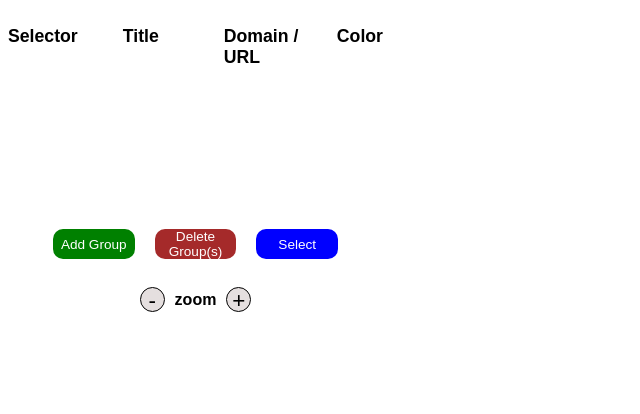
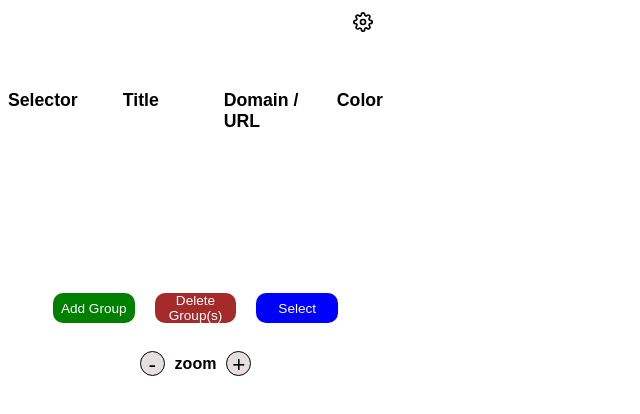
Before and after one commit to furofo/TabGroupExtension, a website built with webpack: page popup.html in a window 1280 px wide. Shown: the whole page, without its empty margins (0-640 px from the left). Built offline with nearby package versions, Linux system fonts and the light colour scheme; some packages are replaced by stand-ins of ours.

Commit message:
added settings icon top right corner and basic function attached
this will go to settings page when full funcitonality added

```diff
--- a/css/style.css
+++ b/css/style.css
@@ -39,6 +39,33 @@ q:before,q:after {
   content:'';
 }
 abbr,acronym { border:0;
+}
+.settings-page-icon {
+  width: 20px;
+  height: 20px;
+  margin-top: 12px;
+  margin-left: auto;
+  margin-right: 10px;
+  margin-bottom: 12px;
+  display: flex; /* Added for centering the SVG */
+  align-items: center; /* Vertically center */
+  justify-content: center; /* Horizontally center */
+}
+
+.settings-page-icon svg {
+  cursor: pointer;
+  width: 30px; /* SVG fills the div */
+  height: 30px; /* SVG fills the div */
+ /* If you want to set the color of the SVG */
+  margin-left: auto;
+}
+
+
+
+.center {
+  /* Add margin-top to push it down a bit */
+  margin-top: 40px; /* Adjust this value based on your layout needs */
+  /* Rest of your .center styles */
 }
 
 
--- a/css/styles2.css
+++ b/css/styles2.css
@@ -2,6 +2,33 @@
     display: flex;
     justify-content: center;
 }
+.settings-page-icon {
+  width: 20px;
+  height: 20px;
+  margin-top: 12px;
+  margin-left: auto;
+  margin-right: 10px;
+  margin-bottom: 12px;
+  display: flex; /* Added for centering the SVG */
+  align-items: center; /* Vertically center */
+  justify-content: center; /* Horizontally center */
+}
+
+.settings-page-icon svg {
+  cursor: pointer;
+  width: 30px; /* SVG fills the div */
+  height: 30px; /* SVG fills the div */
+ /* If you want to set the color of the SVG */
+  margin-left: auto;
+}
+
+
+.center {
+  /* Add margin-top to push it down a bit */
+  margin-top: 40px; /* Adjust this value based on your layout needs */
+  /* Rest of your .center styles */
+}
+
 body {
     width: 375px;
     font-family: sans-serif;
--- a/popup.html
+++ b/popup.html
@@ -6,6 +6,13 @@
       <link href = 'https://fonts.googleapis.com/icon?family=Material+Icons' rel = "stylesheet">
    </head>
    <body>
+      <!-- New black box div -->
+      <div class="settings-page-icon">
+         <svg id = "settings-icon" xmlns="http://www.w3.org/2000/svg" width="24" height="24" viewBox="0 0 24 24" fill="none" stroke="currentColor" stroke-width="2" stroke-linecap="round" stroke-linejoin="round" class="feather feather-settings">
+            <circle cx="12" cy="12" r="3"></circle>
+          <path d="M19.4 15a1.65 1.65 0 0 0 .33 1.82l.06.06a2 2 0 0 1 0 2.83 2 2 0 0 1-2.83 0l-.06-.06a1.65 1.65 0 0 0-1.82-.33 1.65 1.65 0 0 0-1 1.51V21a2 2 0 0 1-2 2 2 2 0 0 1-2-2v-.09A1.65 1.65 0 0 0 9 19.4a1.65 1.65 0 0 0-1.82.33l-.06.06a2 2 0 0 1-2.83 0 2 2 0 0 1 0-2.83l.06-.06a1.65 1.65 0 0 0 .33-1.82 1.65 1.65 0 0 0-1.51-1H3a2 2 0 0 1-2-2 2 2 0 0 1 2-2h.09A1.65 1.65 0 0 0 4.6 9a1.65 1.65 0 0 0-.33-1.82l-.06-.06a2 2 0 0 1 0-2.83 2 2 0 0 1 2.83 0l.06.06a1.65 1.65 0 0 0 1.82.33H9a1.65 1.65 0 0 0 1-1.51V3a2 2 0 0 1 2-2 2 2 0 0 1 2 2v.09a1.65 1.65 0 0 0 1 1.51 1.65 1.65 0 0 0 1.82-.33l.06-.06a2 2 0 0 1 2.83 0 2 2 0 0 1 0 2.83l-.06.06a1.65 1.65 0 0 0-.33 1.82V9a1.65 1.65 0 0 0 1.51 1H21a2 2 0 0 1 2 2 2 2 0 0 1-2 2h-.09a1.65 1.65 0 0 0-1.51 1z"></path></svg>
+
+      </div>
       <div class = "center rule-headings">
          <div id = "selector-heading"> <h3>Selector</h3></div>
          <div id = "title-heading"><h3>Title</h3></div>
--- a/src/globalValAndFunction.ts
+++ b/src/globalValAndFunction.ts
@@ -127,7 +127,16 @@ export async function populateTabGroupsArrayFromChromeStorage() {
 }
 // get chrome storage tabgropus object
 window.onload = async () => {
-     let result = await chrome.storage.sync.get(['TABGROUPS']);
+  const settingsIcon = document.getElementById('settings-icon');
+  // Check if the element exists to avoid null reference errors
+  if (settingsIcon) {
+    // Add a click event listener to the SVG element
+    settingsIcon.addEventListener('click', () => {
+      // Log the SVG element to the console when it is clicked
+      console.log("settings wheel clicked", settingsIcon);
+    });
+  }
+  let result = await chrome.storage.sync.get(['TABGROUPS']);
    await  populateTabGroupsArrayFromChromeStorage();
     if (Object.keys(result).length !== 0 && result['TABGROUPS'] !== null) {
       for (let i = 0; i < tabGroupsArray.length; i += 1) {
```
